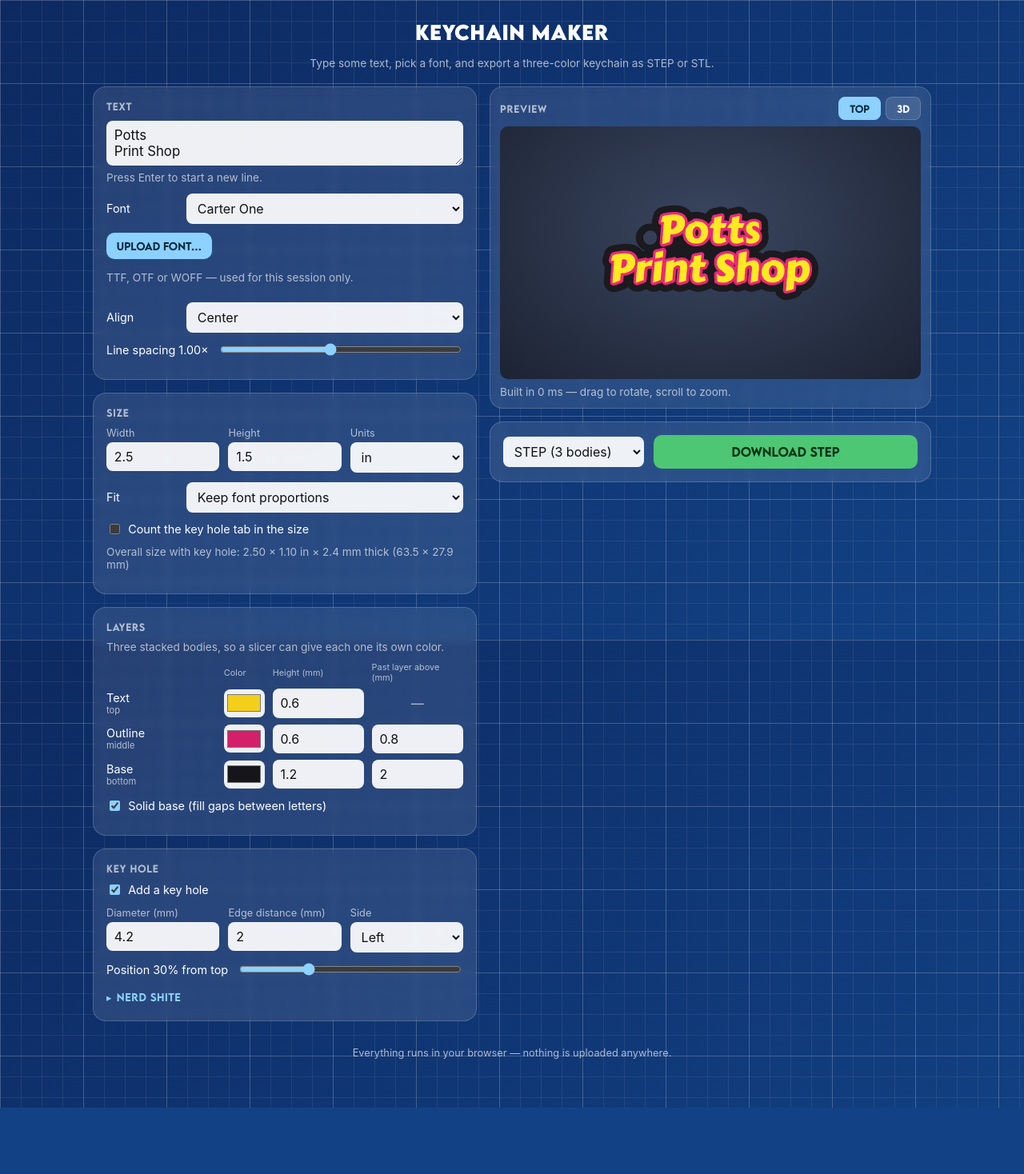
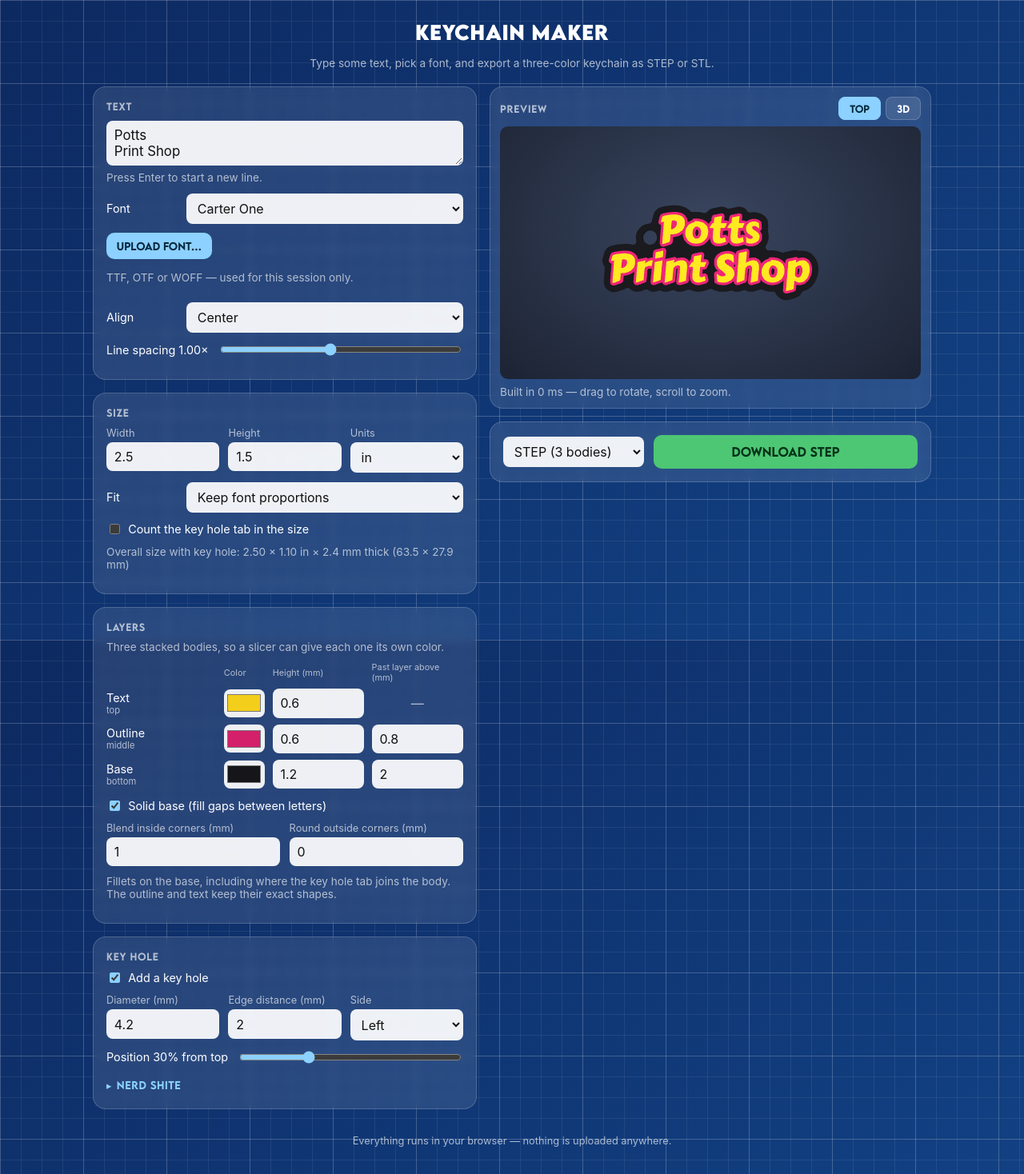
Before and after one commit to pottsprintshop/keychain, a plain HTML site: page index.html in a window 1280 px wide. Shown: the top 1468 px of the page at 80% size. Before the commit the page ends 1385 px from the top, so only its background shows below. Drawn offline with Linux system fonts and the light colour scheme.

Commit message:
Add base fillets and blend the key hole tab into the body
New "Blend inside corners" and "Round outside corners" radii for the base layer
(default 1 mm inside, 0 outside). Inside corners are filled by growing then
shrinking the base outline, so the key hole tab now joins the body with a smooth
fillet instead of a sharp crease. The outline layer and text are never altered.

The STEP base is now a polygon prism (tab and fillets included) with an exact
cylindrical bore, since a plain cylinder can no longer be fused on without
losing the fillets.

Co-Authored-By: Claude Sonnet 5 <noreply@anthropic.com>

```diff
--- a/index.html
+++ b/index.html
@@ -97,6 +97,11 @@
       <div class="control-row checkbox-row">
         <label><input type="checkbox" id="fillGaps" checked> Solid base (fill gaps between letters)</label>
       </div>
+      <div class="fields">
+        <label>Blend inside corners (mm) <input type="number" id="roundIn" min="0" step="0.1"></label>
+        <label>Round outside corners (mm) <input type="number" id="roundOut" min="0" step="0.1"></label>
+      </div>
+      <p class="hint">Fillets on the base, including where the key hole tab joins the body. The outline and text keep their exact shapes.</p>
     </section>
 
     <section class="panel">
--- a/js/app.js
+++ b/js/app.js
@@ -11,7 +11,7 @@ const el = {
   align: $('align'), lineSpacing: $('lineSpacing'), lineSpacingVal: $('lineSpacingVal'),
   width: $('width'), height: $('height'), unit: $('unit'), fit: $('fit'), sizeIncludesTab: $('sizeIncludesTab'), finalSize: $('finalSize'),
   textH: $('textH'), midH: $('midH'), baseH: $('baseH'), outline: $('outline'), baseMargin: $('baseMargin'),
-  fillGaps: $('fillGaps'),
+  fillGaps: $('fillGaps'), roundIn: $('roundIn'), roundOut: $('roundOut'),
   colorText: $('colorText'), colorOutline: $('colorOutline'), colorBase: $('colorBase'),
   holeEnabled: $('holeEnabled'), holeControls: $('holeControls'), holeDia: $('holeDia'), holeEdge: $('holeEdge'),
   holeGap: $('holeGap'), holeSide: $('holeSide'), holePos: $('holePos'), holePosVal: $('holePosVal'),
@@ -48,6 +48,8 @@ function readParams() {
     outline: num(el.outline, DEFAULTS.outline, 0),
     baseMargin: num(el.baseMargin, DEFAULTS.baseMargin, 0),
     fillGaps: el.fillGaps.checked,
+    roundIn: num(el.roundIn, DEFAULTS.roundIn, 0),
+    roundOut: num(el.roundOut, DEFAULTS.roundOut, 0),
     holeEnabled: el.holeEnabled.checked,
     holeDia: num(el.holeDia, DEFAULTS.holeDia, 0.5),
     holeEdge: num(el.holeEdge, DEFAULTS.holeEdge, 0.5),
@@ -222,7 +224,7 @@ function initForm() {
   el.width.value = +(DEFAULTS.width / k).toFixed(3);
   el.height.value = +(DEFAULTS.height / k).toFixed(3);
   el.width.step = el.height.step = '0.05';
-  for (const key of ['textH', 'midH', 'baseH', 'outline', 'baseMargin', 'holeDia', 'holeEdge', 'holeGap']) {
+  for (const key of ['textH', 'midH', 'baseH', 'outline', 'baseMargin', 'roundIn', 'roundOut', 'holeDia', 'holeEdge', 'holeGap']) {
     el[key].value = DEFAULTS[key];
   }
   el.holePos.value = Math.round(DEFAULTS.holePos * 100);
@@ -242,7 +244,7 @@ async function init() {
 
   const live = [
     el.text, el.font, el.align, el.lineSpacing, el.width, el.height, el.fit, el.sizeIncludesTab,
-    el.textH, el.midH, el.baseH, el.outline, el.baseMargin, el.fillGaps,
+    el.textH, el.midH, el.baseH, el.outline, el.baseMargin, el.fillGaps, el.roundIn, el.roundOut,
     el.holeEnabled, el.holeDia, el.holeEdge, el.holeGap, el.holeSide, el.holePos,
   ];
   for (const input of live) input.addEventListener('input', schedule);
--- a/js/geometry.js
+++ b/js/geometry.js
@@ -29,6 +29,8 @@ export const DEFAULTS = {
   outline: 0.8, // outline layer extends this far past the text
   baseMargin: 2.0, // base layer extends this far past the outline
   fillGaps: true, // base is a solid silhouette (no see-through counters)
+  roundIn: 1.0, // base: fillet radius on inside (concave) corners, incl. where the key hole tab joins
+  roundOut: 0, // base: rounding radius on outside (convex) corners
   holeEnabled: true,
   holeDia: 4.2,
   holeEdge: 2.0, // material between the hole and the outside edge of the base
@@ -74,6 +76,15 @@ function offsetTree(paths, deltaMM) {
 }
 
 const allPaths = (tree) => CL.Clipper.PolyTreeToPaths(tree);
+
+// Fillets in 2D. Growing then shrinking rounds inside (concave) corners and closes
+// gaps narrower than 2r; shrinking then growing rounds outside (convex) corners.
+function roundPaths(paths, inside, outside) {
+  let cur = paths;
+  if (inside > 0) cur = allPaths(offsetTree(allPaths(offsetTree(cur, inside)), -inside));
+  if (outside > 0) cur = allPaths(offsetTree(allPaths(offsetTree(cur, -outside)), outside));
+  return cur;
+}
 const outerPaths = (tree) => tree.Childs().map((n) => n.Contour());
 
 // PolyTree -> [{ outer, holes }], in mm. Islands inside holes become new entries.
@@ -300,15 +311,21 @@ export function buildKeychain(font, params) {
   const inkTree = unionTree(fine.map(toPath));
   const inkPaths = allPaths(inkTree);
   const textPolys = treeToPolys(inkTree);
+  // The outline layer stays a pure offset of the text; only the base gets fillets.
   const midPolys = simplifyPolys(treeToPolys(offsetTree(inkPaths, p.outline)));
   const baseTree = offsetTree(inkPaths, M);
   let basePaths = p.fillGaps ? outerPaths(baseTree) : allPaths(baseTree);
-  const basePlain = simplifyPolys(treeToPolys(p.fillGaps ? unionTree(basePaths) : baseTree));
-
+  // Join the key hole tab on before rounding, so the fillets blend it into the body.
+  if (hole) {
+    basePaths = allPaths(runClipper(CL.ClipType.ctUnion, basePaths, [toPath(circlePoints(hole.cx, hole.cy, hole.Rt))]));
+  }
+  basePaths = roundPaths(basePaths, p.roundIn, p.roundOut);
+  // basePlain has the tab but no hole (the STEP export bores an exact hole);
+  // basePolys has the hole cut as a polygon, for the preview and STL.
+  const basePlain = simplifyPolys(treeToPolys(unionTree(basePaths)));
   let basePolys = basePlain;
   if (hole) {
-    const merged = allPaths(runClipper(CL.ClipType.ctUnion, basePaths, [toPath(circlePoints(hole.cx, hole.cy, hole.Rt))]));
-    const punched = runClipper(CL.ClipType.ctDifference, merged, [toPath(circlePoints(hole.cx, hole.cy, hole.R))]);
+    const punched = runClipper(CL.ClipType.ctDifference, basePaths, [toPath(circlePoints(hole.cx, hole.cy, hole.R))]);
     basePolys = simplifyPolys(treeToPolys(punched));
   }
 
```
Also changed, not shown: js/step-worker.js (+3 -4 lines), README.md.
